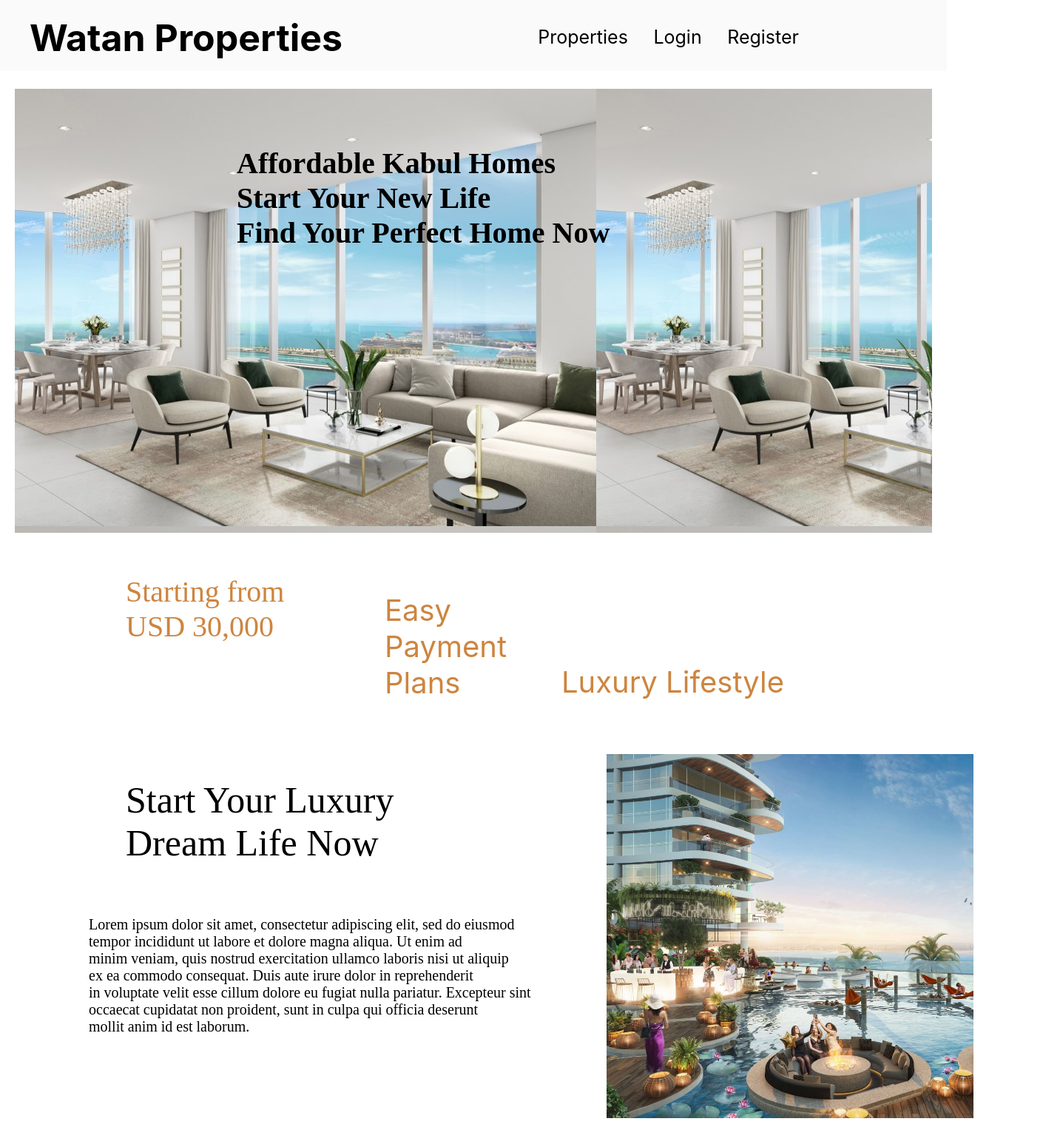
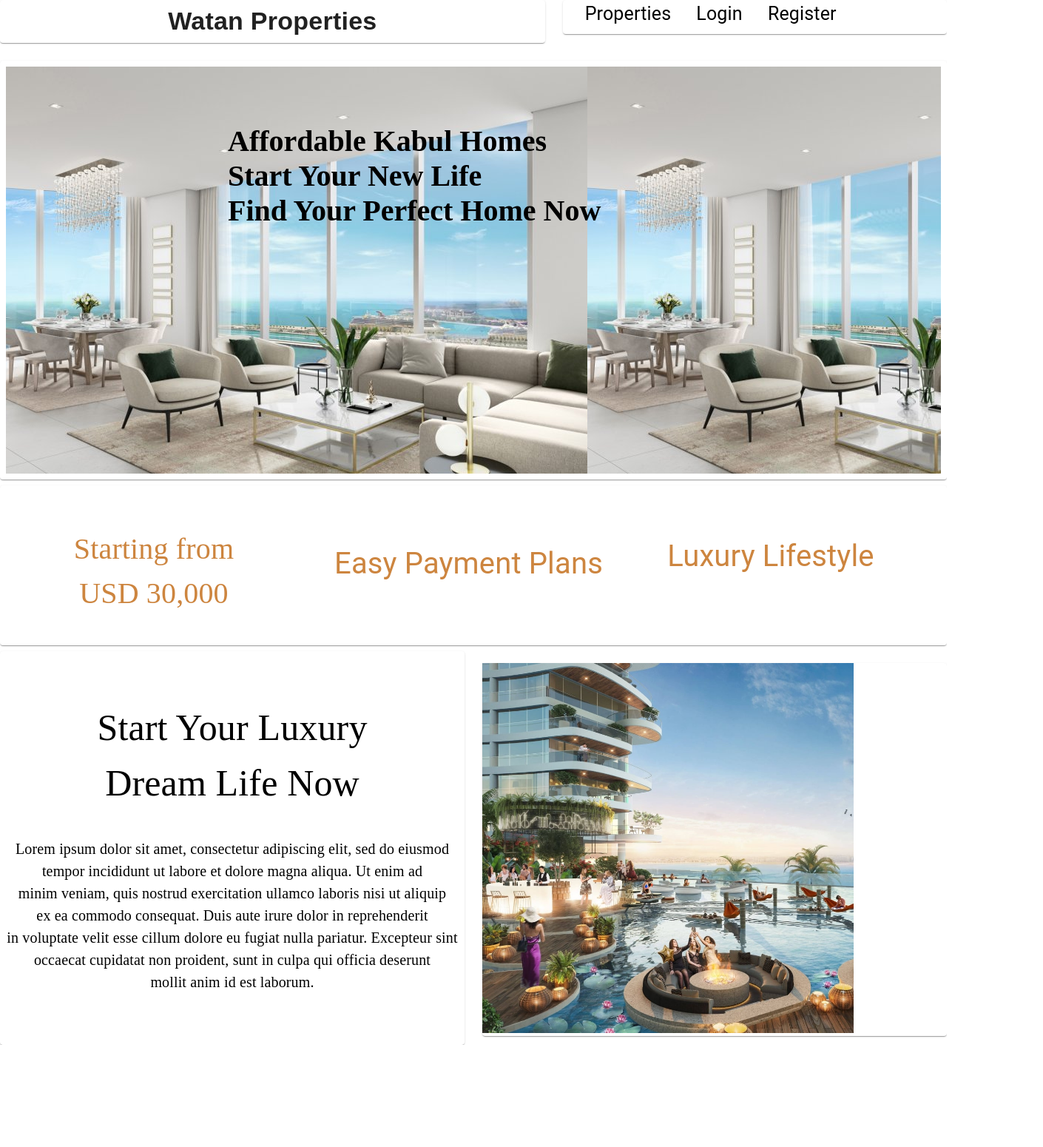
Before and after one commit to samim195/real-estate, a React (Create React App) app: page / in a window 1280 px wide. Shown: the top 1550 px of the page at 74% size, 1410 px wide, since content can reach past the window. After the commit the page ends 1412 px from the top, so only its background shows below. Built offline with nearby package versions, Linux system fonts and the light colour scheme.

Commit message:
add grid layouts

```diff
--- a/src/App.js
+++ b/src/App.js
@@ -1,32 +1,105 @@
 import React from 'react';
 import './App.css';
-import Header from './header/Header.js'
 import { ListingsProvider } from './Context';
+import HomeImage from './HomeMain/CustomImageApt';
+import Header from './header/Header.js';
+import Image3 from './Components/Home/Lay4';
 
 import Properties from './Components/Properties/Properties.js'
-import { BrowserRouter, Routes, Route } from "react-router-dom";
+import { BrowserRouter, Routes, Route, Link } from "react-router-dom";
 import Home from './Components/Home/Home';
 import RegisterForm from './Components/Register/Register.js';
 import Login from './Components/Login/Login';
 import MyProperties from './Components/Properties/MyProperties/MyProperties';
+import Box from '@mui/material/Box';
+import Paper from '@mui/material/Paper';
+import Grid from '@mui/material/Grid';
+import Typography from '@mui/material/Typography';
+import Container from 'react-bootstrap/Container';
+import Navbar from 'react-bootstrap/Navbar';
+
+const headerFooterStyle = {
+  padding: 8,
+  textAlign: "center",
+};
+
+const mainStyle = {
+  padding: 16,
+  textAlign: "center"
+}
 
 
 function App() {
   return (
-    <ListingsProvider>
-      <BrowserRouter>
-        <div className="bk-col">
-          <Header></Header>
-        </div>
-        <Routes>
-          <Route path="/" element={<Home />}/>
-          <Route path="/properties" element={<Properties />}/>
-          <Route path="/register" element={<RegisterForm/>}/>
-          <Route path="/login" element={<Login/>}/>
-          <Route path="/myproperties" element={<MyProperties/>}/>
-        </Routes>
-      </BrowserRouter>
-    </ListingsProvider>
+    <div style={{flexGrow: 1}}>
+    <Grid container spacing={3}>
+      <Grid item xs={7}>
+          <Paper style={headerFooterStyle}>
+            <Header/>
+          </Paper>
+        </Grid>
+        <Grid item xs={5}>
+          <Paper style={headerFooterStyle}>
+            <Grid container spacing={1}>
+              <Typography>
+                <Navbar.Text><a className="navbartxtcolour" href="/properties">Properties</a> </Navbar.Text>
+                <Navbar.Text><a className="navbartxtcolour" href="/login">Login</a> </Navbar.Text>
+                <Navbar.Text><a className="navbartxtcolour" href="/register">Register</a> </Navbar.Text>
+              </Typography>
+            </Grid>
+          </Paper>
+        </Grid>
+        <Grid item xs={12}>
+          <Paper style={headerFooterStyle}>
+            <HomeImage/>
+          </Paper>
+        </Grid>
+        <Grid item xs={12}>
+          <Paper style={{padding:'8'}}>
+            <Grid container spacing={2}>
+              <Grid item xs={4}>
+                <Typography>
+                  <p className="lay1">Starting from<br></br>USD 30,000</p>
+                </Typography>
+              </Grid>
+              <Grid item xs={4}>
+                <Typography>
+                  <p className="lay2">Easy Payment Plans</p>
+                </Typography>
+              </Grid>
+              <Grid item xs={4}>
+                <Typography>
+                  <p className="lay3">Luxury Lifestyle</p>
+                </Typography>
+              </Grid>
+            </Grid>
+          </Paper>
+        </Grid>
+        <Grid item xs={6}>
+          <Paper>
+            <Grid container spacing={2} direction={"column"}>
+              <Grid item xs={12}>
+                <Typography>
+                  <p className="lay4">Start Your Luxury<br></br>Dream Life Now</p>
+                </Typography>
+              </Grid>
+              <Grid item xs={12}>
+                <Typography>
+                <p className="lay5">Lorem ipsum dolor sit amet, consectetur adipiscing elit, sed do eiusmod<br></br> tempor incididunt ut labore et dolore magna aliqua. Ut enim ad<br></br> minim veniam, quis nostrud exercitation ullamco laboris nisi ut aliquip<br></br> ex ea commodo consequat. Duis aute irure dolor in reprehenderit<br></br> in voluptate velit esse cillum dolore eu fugiat nulla pariatur. Excepteur sint <br></br>occaecat cupidatat non proident, sunt in culpa qui officia deserunt<br></br> mollit anim id est laborum.</p>
+                </Typography>
+              </Grid>
+            </Grid>
+          </Paper>
+        </Grid>
+        <Grid item xs={6}>
+          <Paper>
+            <Grid item xs={12}>
+              <Image3/>
+            </Grid>
+          </Paper>
+        </Grid>
+      </Grid>
+    </div>
   );
 }
 
--- a/src/Components/Home/Lay4.js
+++ b/src/Components/Home/Lay4.js
@@ -2,14 +2,12 @@ import React from 'react'
 import './layer3.css'
 import pc1 from './pc1.jpg'
 
-function Layer4 () {
+function Image3 () {
     return (
         <div className="layer4div">
-            <p className="lay4">Start Your Luxury<br></br>Dream Life Now</p>
-            <p className="lay5">Lorem ipsum dolor sit amet, consectetur adipiscing elit, sed do eiusmod<br></br> tempor incididunt ut labore et dolore magna aliqua. Ut enim ad<br></br> minim veniam, quis nostrud exercitation ullamco laboris nisi ut aliquip<br></br> ex ea commodo consequat. Duis aute irure dolor in reprehenderit<br></br> in voluptate velit esse cillum dolore eu fugiat nulla pariatur. Excepteur sint <br></br>occaecat cupidatat non proident, sunt in culpa qui officia deserunt<br></br> mollit anim id est laborum.</p>
             <img className="image3" src={pc1} />
         </div>
     )
 }
 
-export default Layer4;
+export default Image3;
--- a/src/Components/Home/layer3.css
+++ b/src/Components/Home/layer3.css
@@ -3,44 +3,35 @@
     top: 100px;
 }
 
-.layer4div {
-    position: relative;
-    top: 50px;
-}
-
 .lay1 {
     position: relative;
-    text-align: left;
+    text-align: center;
     font-size: 40px;
     color:peru;
     font-family: serif;
-    padding: 0 150px;
 }
 
 .lay2 {
     position: relative;
     text-align: centre;
-    top: -110px;
+    left:20px;
+    top: 20px;
     font-size: 40px;
     color:peru;
     overflow: visible;
-    padding: 0 500px;
 }
 
 .lay3 {
-    text-align: right;
+    text-align: center;
     position: relative;
     font-size: 40px;
     color:peru;
-    top: -200px;
-    padding: 0 200px;
+    right: 30px;
+    top:10px;
 }
 
 .lay4 {
-    text-align: left;
-    inherits: false;
-    left: 150px;
-    bottom: 150px;
+    text-align: center;
     font-size: 50px;
     color: black;
     position: relative;
@@ -48,23 +39,16 @@
 }
 
 .lay5 {
-    text-align: left;
-    left: 100px;
+    text-align: center;
     font-size: 20px;
-    padding-bottom: 100px;
     color: black;
     position: relative;
-    bottom: 200px;
+    bottom: 50px;
     font-family: serif;
-    padding-top: 70px;
 }
 
 .image3 {
-    display: block;
-    width: 40%;
-    height: 30%;
+    width: 80%;
+    height: 500px;
     position: relative;
-    left: 800px;
-    bottom: 700px;
-
 }
--- a/src/Components/Properties/BoxList/ImageBox.js
+++ b/src/Components/Properties/BoxList/ImageBox.js
@@ -2,9 +2,16 @@ import React, {useState} from 'react';
 import { IconButton } from '@mui/material';
 import KeyboardArrowLeftIcon from '@mui/icons-material/KeyboardArrowLeft';
 import KeyboardArrowRightIcon from '@mui/icons-material/KeyboardArrowRight';
+import Card from '@mui/material/Card';
+import CardContent from '@mui/material/CardContent';
+import CardMedia from '@mui/material/CardMedia';
+import Typography from '@mui/material/Typography';
 
 export default function ImageBox({ images }) {
   const [currentImageIndex, setCurrentImageIndex] = useState(0);
+
+  const title = "";
+  const content = "";
 
   const handlePrevImage = () => {
     setCurrentImageIndex(currentImageIndex === 0 ? images.length - 1 : currentImageIndex - 1);
@@ -15,14 +22,21 @@ export default function ImageBox({ images }) {
   };
 
   return (
-    <div>
-    <img src={images[currentImageIndex]} alt={`Image ${currentImageIndex}`} style={{ width: '400px', height: '300px', position:'relative', paddingBottom:'50px', paddingTop:'50px'}} />
-      <IconButton onClick={handlePrevImage} style={{ position: 'absolute', top: '50%', left: '30px', transform: 'translateY(-50%)', zIndex: 2 }}>
-        <KeyboardArrowLeftIcon />
-      </IconButton>
-      <IconButton onClick={handleNextImage} style={{ position: 'absolute', top: '50%', right: '15px', transform: 'translateY(-50%)', zIndex: 2 }}>
-        <KeyboardArrowRightIcon />
-      </IconButton>
-    </div>
+    <Card>
+      <CardMedia
+        component="img"
+        height="300px"
+        image={images[currentImageIndex]}
+        alt="Image"
+      />
+      <CardContent style={{position:'absolute'}}>
+        <Typography gutterBottom variant="h5" component="div">
+          <p className="lay5">Lorem ipsum dolor sit amet, consectetur adipiscing elit, sed do eiusmod<br></br> tempor incididunt ut labore et dolore magna aliqua. Ut enim ad<br></br> minim veniam, quis nostrud exercitation ullamco laboris nisi ut aliquip<br></br> ex ea commodo consequat. Duis aute irure dolor in reprehenderit<br></br> in voluptate velit esse cillum dolore eu fugiat nulla pariatur. Excepteur sint <br></br>occaecat cupidatat non proident, sunt in culpa qui officia deserunt<br></br> mollit anim id est laborum.</p>
+        </Typography>
+        <Typography variant="body2" color="text.secondary">
+          {content}
+        </Typography>
+      </CardContent>
+    </Card>
   );
 }
--- a/src/HomeMain/customapt.css
+++ b/src/HomeMain/customapt.css
@@ -1,9 +1,6 @@
 .apt {
-    height: 600px;
-    width: 100%;
-
+    height: 550px;
     position: relative;
-    top: 100px;
 
 }
 
--- a/src/header/Header.js
+++ b/src/header/Header.js
@@ -4,13 +4,13 @@ import Container from 'react-bootstrap/Container';
 import Navbar from 'react-bootstrap/Navbar';
 import CustomNavBar from '../navbar/CustomNavBar';
 import '../navbar/CustomNavBar.css';
+import Typography from '@mui/material/Typography';
 
 function Header() {
   return (
-    <div className='headerposition'>
-      <h1><a className='watanname' href="/">Watan Properties</a></h1>
-      <CustomNavBar></CustomNavBar>
-    </div>
+    <Typography variant="h4" component="h1" fontWeight="bold" fontFamily="Arial, sans-serif">
+      Watan Properties
+    </Typography>
   )
 }
 
--- a/src/layer4/layer4.css
+++ /dev/null
@@ -1,3 +0,0 @@
-.layer4div {
-    bottom: -100px;
-}
```
